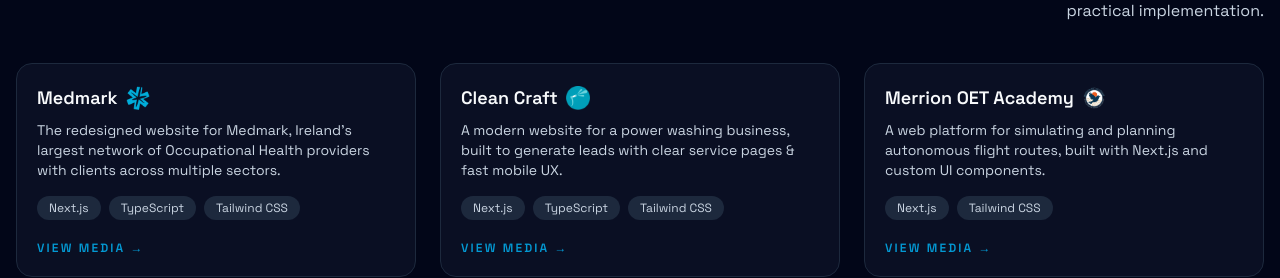
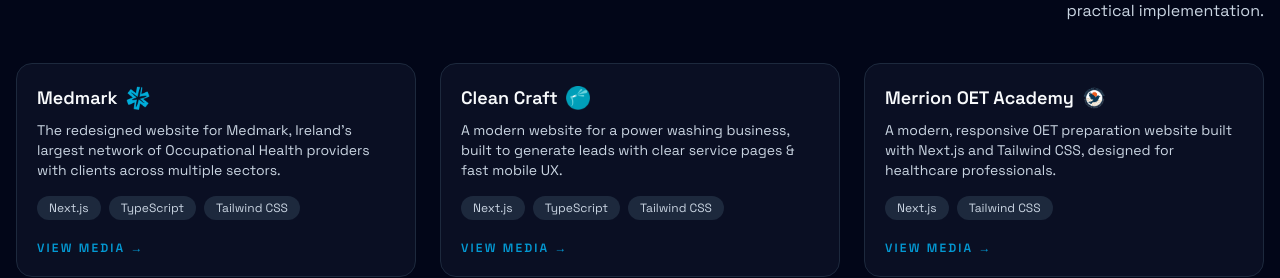
Before and after one commit to jreis13/portfolio, a Next.js app: page / in a window 1280 px wide. Shown: the part 1540-1818 px from the top of the page. Built offline with nearby package versions, Linux system fonts and the light colour scheme.

Commit message:
update Merrion description

```diff
--- a/components/Projects.tsx
+++ b/components/Projects.tsx
@@ -72,7 +72,7 @@
         title: "Merrion OET Academy",
         icon: MerrionIcon,
         description:
-          "A web platform for simulating and planning autonomous flight routes, built with Next.js and custom UI components.",
+          "A modern, responsive OET preparation website built with Next.js and Tailwind CSS, designed for healthcare professionals.",
         stack: ["Next.js", "Tailwind CSS"],
         link: "https://merrion-oet.vercel.app/",
         recordings: [
```
